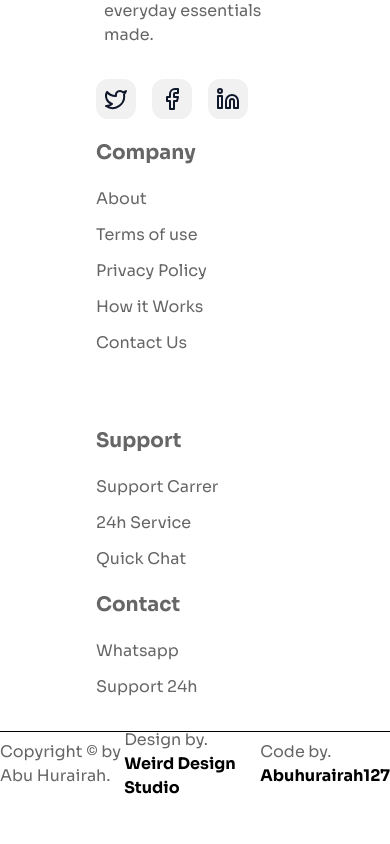
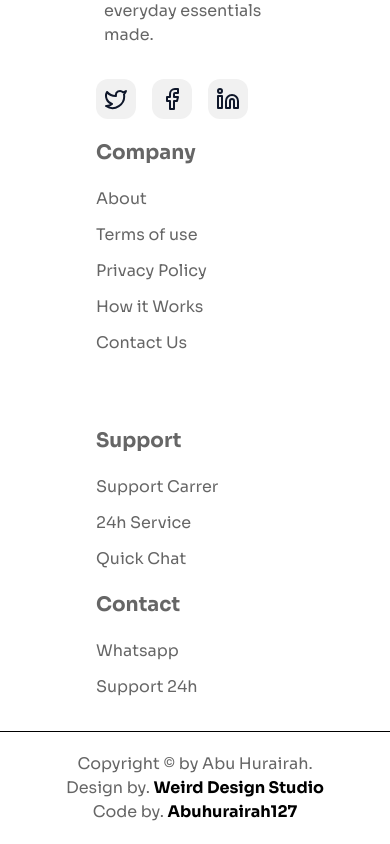
Before and after one commit to AbuHurairah127/hackathons-and-templates, a Next.js app in the folder hackathon1/: page /details in a window 390 px wide. Shown: the part 1617-2461 px from the top of the page. Before the commit the page ends 2417 px from the top, so only its background shows below. Built offline with nearby package versions, Linux system fonts and the light colour scheme.

Commit message:
fotter responsiveness done

```diff
--- a/hackathon1/src/components/footer/Footer.tsx
+++ b/hackathon1/src/components/footer/Footer.tsx
@@ -4,7 +4,7 @@ import React from "react";
 
 const Footer = () => {
   return (
-    <div className="h-16 border-t border-t-black flex items-center justify-around">
+    <div className="lg:h-16 border-t border-t-black flex items-center justify-evenly md:justify-around flex-col lg:flex-row py-5 lg:py-0">
       <p className="text-[#666666]">Copyright &copy; by Abu Hurairah.</p>
       <p className="text-[#666666]">
         Design by.{" "}
```
